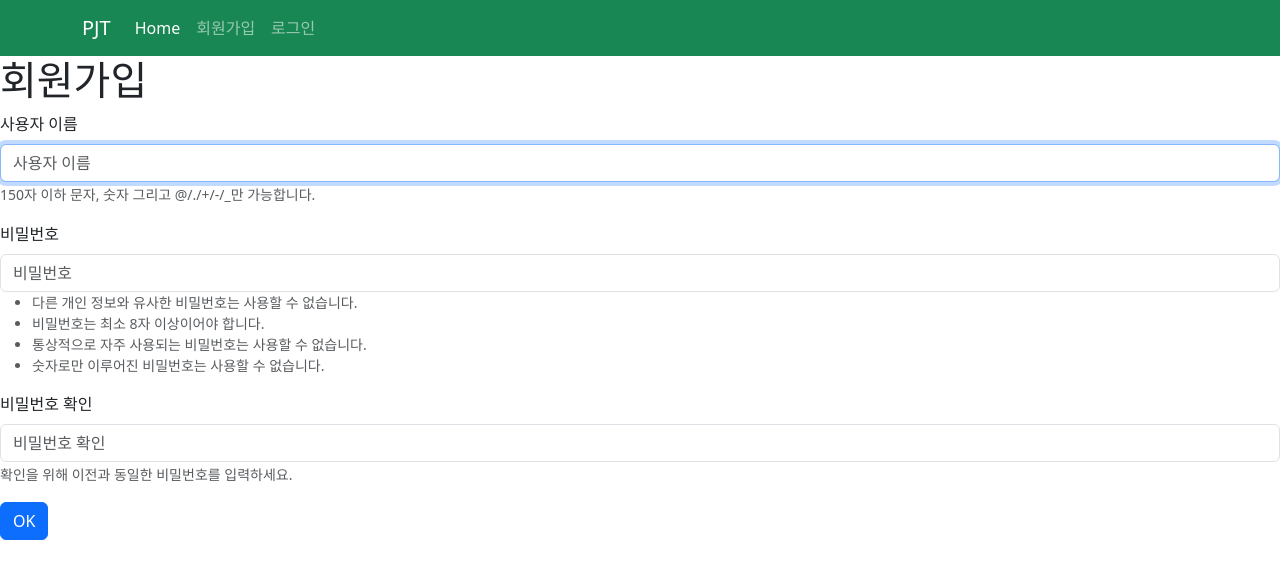
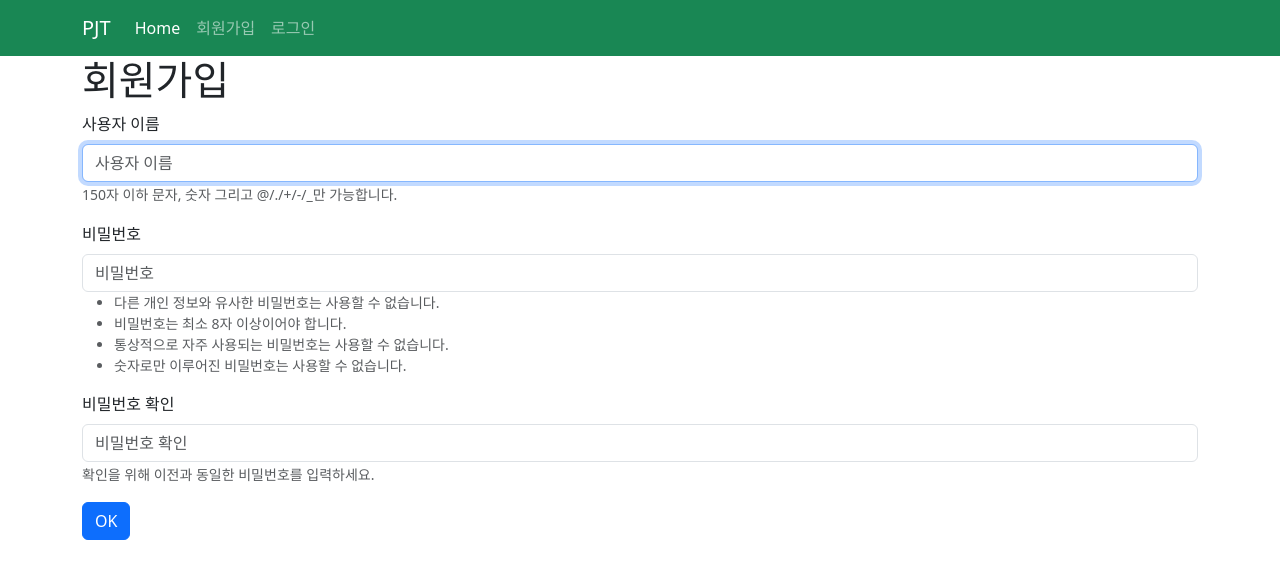
Before and after one commit to snnzzoo/221027-Pair, a Django app: page /accounts/signup/ in a window 1280 px wide. Shown: the top 579 px of the page. Run offline with Django 3.2, Linux system fonts and the light colour scheme; some libraries are stand-ins or nearby versions.

Commit message:
templates container generate

```diff
--- a/accounts/templates/accounts/detail.html
+++ b/accounts/templates/accounts/detail.html
@@ -1,6 +1,7 @@
 {% extends 'base.html' %}
 
 {% block content %}
+<div class="container">
     <h1>{{ user.username }}님의 프로필</h1>
     <p>{{ user.email }} | {{ user.full_name }}</p>
     <p>팔로우 : {{ user.followings.count }} | 팔로워 : {{ user.followers.count }}</p>
@@ -44,4 +45,5 @@
             {% endfor %}
         </div>
     </div>
+</div>
 {% endblock content %}
--- a/accounts/templates/accounts/login.html
+++ b/accounts/templates/accounts/login.html
@@ -2,10 +2,12 @@
 {% load django_bootstrap5 %}
 
 {% block content %}
+<div class="container">
     <h1>로그인</h1>
     <form action="" method="POST">
         {% csrf_token %}
         {% bootstrap_form form %}
         {% bootstrap_button button_type="submit" content="OK" %}
     </form>
+</div>
 {% endblock content %}
--- a/accounts/templates/accounts/signup.html
+++ b/accounts/templates/accounts/signup.html
@@ -2,11 +2,12 @@
 {% load django_bootstrap5 %}
 
 {% block content %}
+<div class="container">
     <h1>회원가입</h1>
     <form action="" method="POST">
         {% csrf_token %}
         {% bootstrap_form form %}
         {% bootstrap_button button_type="submit" content="OK" %}
     </form>
-
+</div>
 {% endblock content %}
--- a/accounts/templates/accounts/update.html
+++ b/accounts/templates/accounts/update.html
@@ -2,10 +2,12 @@
 {% load django_bootstrap5 %}
 
 {% block content %}
+<div class="container">
     <h1>프로필 업데이트</h1>
     <form action="" method="POST">
         {% csrf_token %}
         {% bootstrap_form form %}
         {% bootstrap_button button_type="submit" content="OK" %}
     </form>
+</div>
 {% endblock content %}
```
Lines whose indentation alone changed are shown as unchanged.
